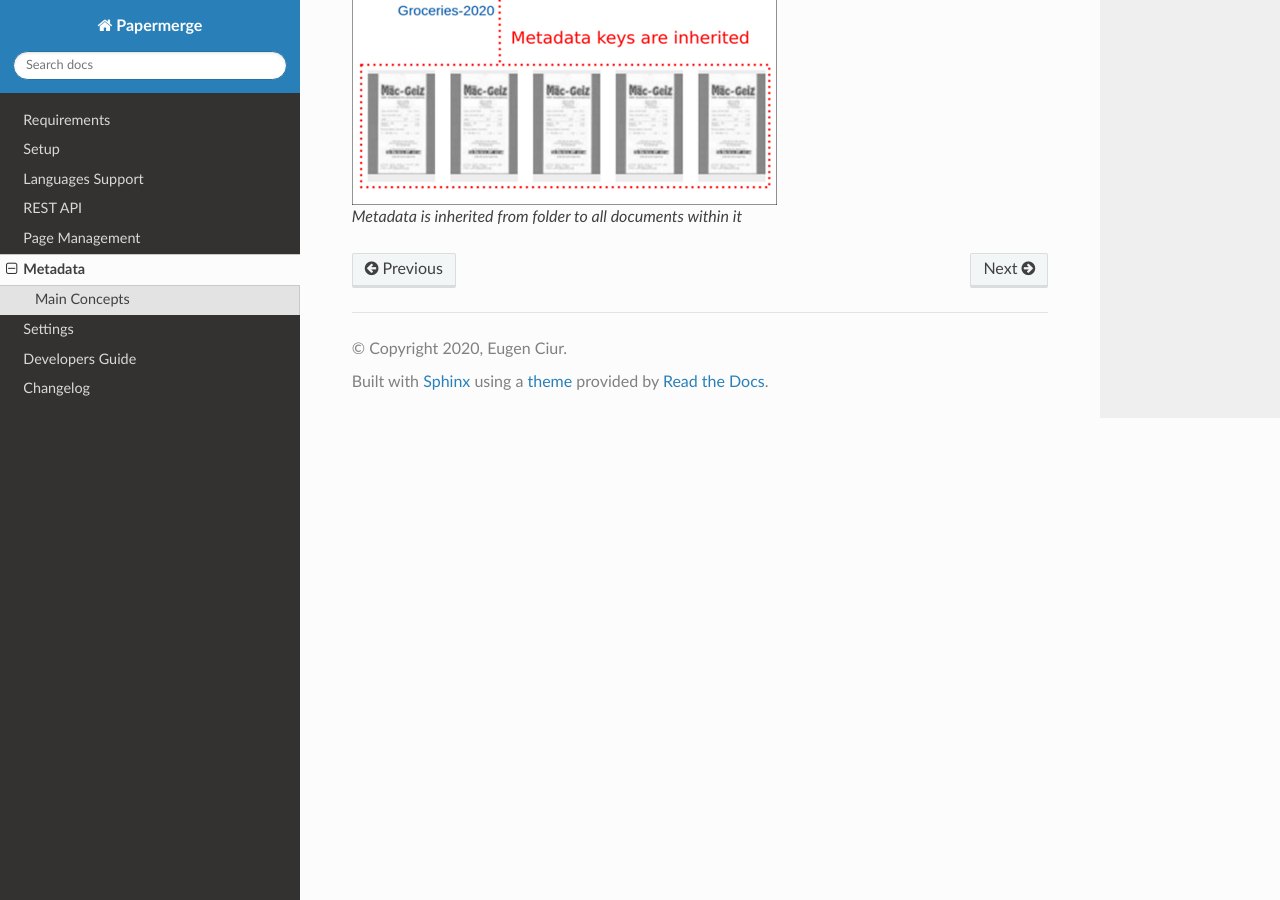
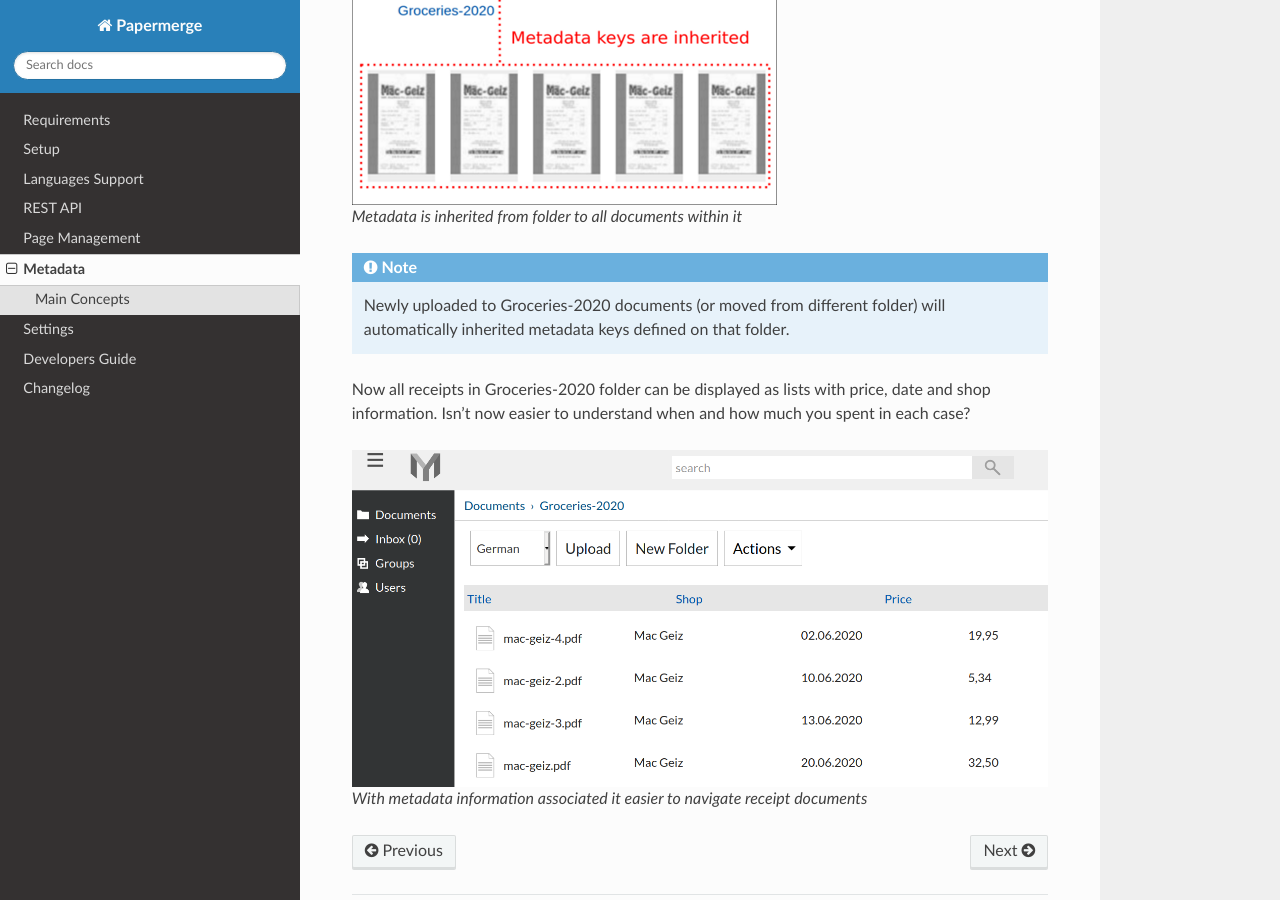
Before and after one commit to ciur/papermerge, a Sphinx documentation site: the page built from docs/source/metadata.rst, in a window 1280 px wide and 900 px high, scrolled down 1452 px. Built offline with Sphinx 7.4.7 and the Read the Docs theme 2.0.0, drawn with Linux system fonts in a browser that asks for light colours.

Commit message:
metadata documentation with images and explanation

```diff
--- a/docs/source/metadata.rst
+++ b/docs/source/metadata.rst
@@ -3,7 +3,7 @@
 
 .. warning::
 
-	Metadata is a new feature introduced since  version 1.3.0 and it will be available since July 2020.
+    Metadata is a new feature introduced since  version 1.3.0 and it will be available since July 2020.
 
 Main Concepts
 ~~~~~~~~~~~~~~
@@ -33,3 +33,14 @@
 .. figure:: img/metadata/02-inherited-metadata.png
 
    Metadata is inherited from folder to all documents within it
+
+
+.. note::
+
+    Newly uploaded to Groceries-2020 documents (or moved from different folder) will automatically inherited metadata keys defined on that folder.
+
+Now all receipts in Groceries-2020 folder can be displayed as lists with price, date and shop information. Isn't now easier to understand when and how much you spent in each case?
+
+.. figure:: img/metadata/03-list-display-with-metadata.png
+
+   With metadata information associated it easier to navigate receipt documents
```
Also changed, not shown: docs/source/img/metadata/03-list-display-with-metadata.png (added).
